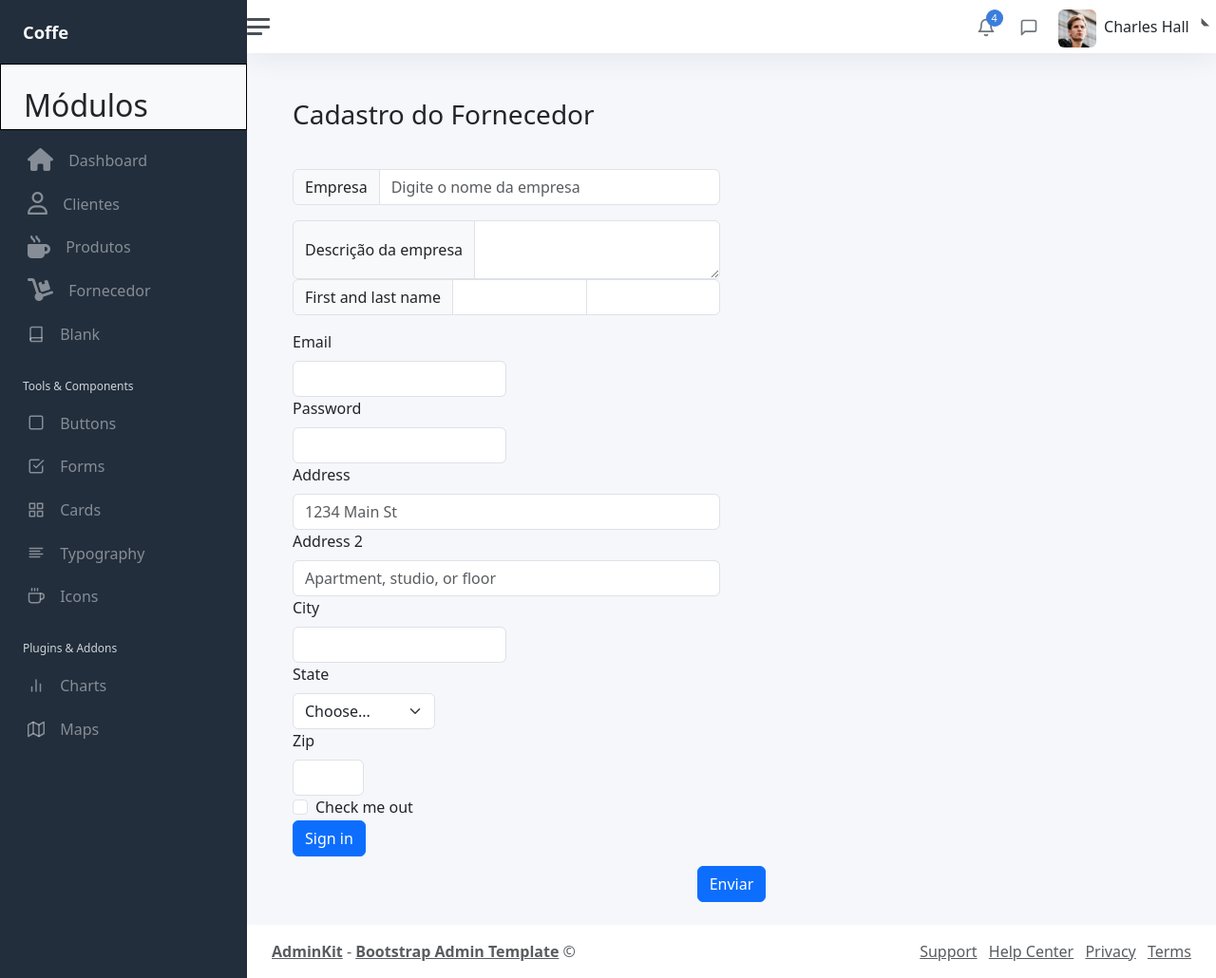
After one commit to SEngPablo/cafeteria, a PHP site: page /formfornecedor.php in a window 1280 px wide. The commit adds this page. Shown: the whole page at 95% size. Run offline with PHP 8.4, Linux system fonts and the light colour scheme.

Commit message:
Formulário Fornecedor | Alteração Menu | Formulário Produtos

```diff
--- /dev/null
+++ b/formfornecedor.php
@@ -0,0 +1,104 @@
+<!DOCTYPE html>
+<html lang="pt-br">
+
+<head>
+
+	<?php include 'header.php'?>
+
+<body>
+	<div class="wrapper">
+        <?php include 'menu.php' ?>
+
+
+		<div class="main">
+        <?php include 'topo.php' ?>
+
+		<main class="content">
+			<form action="" method="post">
+				<div class="container-fluid p-0">
+
+					<h1 class="h3 mb-3">Cadastro do Fornecedor</h1>
+
+					<div class="row">
+								<div class="col-md-6">
+									<label for="cadastrofornecedor" class="form-label"></label>
+									<div class="input-group mb-3">
+											<span class="input-group-text" id="nomeempresa">Empresa</span>
+											<input type="text" class="form-control" placeholder="Digite o nome da empresa">
+									</div>
+
+									<div class="input-group col-md-6">
+										<span class="input-group-text">Descrição da empresa</span>
+										<textarea class="form-control"></textarea>
+									</div>
+
+									<div class="input-group mb-3">
+										<span class="input-group-text">First and last name</span>
+										<input type="text" aria-label="First name" class="form-control">
+										<input type="text" aria-label="Last name" class="form-control">
+									</div>
+							<div class="col-md-6">
+								<label for="inputEmail4" class="form-label">Email</label>
+								<input type="email" class="form-control" id="inputEmail4">
+							</div>
+							<div class="col-md-6">
+								<label for="inputPassword4" class="form-label">Password</label>
+								<input type="password" class="form-control" id="inputPassword4">
+							</div>
+							<div class="col-12">
+								<label for="inputAddress" class="form-label">Address</label>
+								<input type="text" class="form-control" id="inputAddress" placeholder="1234 Main St">
+							</div>
+							<div class="col-12">
+								<label for="inputAddress2" class="form-label">Address 2</label>
+								<input type="text" class="form-control" id="inputAddress2" placeholder="Apartment, studio, or floor">
+							</div>
+							<div class="col-md-6">
+								<label for="inputCity" class="form-label">City</label>
+								<input type="text" class="form-control" id="inputCity">
+							</div>
+							<div class="col-md-4">
+								<label for="inputState" class="form-label">State</label>
+								<select id="inputState" class="form-select">
+								<option selected>Choose...</option>
+								<option>...</option>
+								</select>
+							</div>
+							<div class="col-md-2">
+								<label for="inputZip" class="form-label">Zip</label>
+								<input type="text" class="form-control" id="inputZip">
+							</div>
+							<div class="col-12">
+								<div class="form-check">
+								<input class="form-check-input" type="checkbox" id="gridCheck">
+								<label class="form-check-label" for="gridCheck">
+									Check me out
+								</label>
+								</div>
+							</div>
+							<div class="col-12">
+								<button type="submit" class="btn btn-primary">Sign in</button>
+							</div>
+
+						</div>
+
+
+					</div>
+
+				</div>
+<div style="text-align:center; justify-content:center; display: block; width:100%; margin-top: 10px;"><input type="submit" value="Enviar" class="btn btn-primary"></div>
+				</form>
+			</main>
+
+<footer class="footer">
+    <?php include 'footer.php' ?>
+
+</footer>
+		</div>
+	</div>
+
+	<script src="js/app.js"></script>
+
+</body>
+
+</html>
--- /dev/null
+++ b/js.js
@@ -0,0 +1,3 @@
+let test = 1;
+
+console.log(test);
--- a/menu.php
+++ b/menu.php
@@ -5,37 +5,39 @@
         </a>
 
 				<ul class="sidebar-nav">
-					<li class="sidebar-header">
-						Pages
+					<li class="sidebar-header h2 bg-light border border-black">
+						Módulos
 					</li>
+
+
 
 					<li class="sidebar-item">
 						<a class="sidebar-link" href="dashboard.php">
-              <i class="align-middle fa-solid fa-house"></i> <span class="align-middle">Dashboard</span>
+              <i class="align-middle fa-solid fa-house fa-xl"></i> <span class="align-middle">Dashboard</span>
             </a>
 					</li>
 
 					<li class="sidebar-item">
 						<a class="sidebar-link" href="formcliente.php">
-              <i class="align-middle" data-feather="user"></i> 	<span class="align-middle">Clientes</span>
+              <i class="align-middle fa-regular fa-user fa-xl" ></i> 	<span class="align-middle">Clientes</span>
             </a>
 					</li>
 
 					<li class="sidebar-item">
 						<a class="sidebar-link" href="formproduto.php">
-              <i class="align-middle bi bi-cup-hot-fill"></i> <span class="align-middle">Produtos</span>
+              <i class="align-middle fa-solid fa-mug-hot fa-xl"></i> <span class="align-middle">Produtos</span>
             </a>
 					</li>
 
 					<li class="sidebar-item">
-						<a class="sidebar-link" href="pages-sign-up.html">
-              <i class="align-middle" data-feather="user-plus"></i> <span class="align-middle">Sign Up</span>
+						<a class="sidebar-link" href="formfornecedor.php">
+              <i class="align-middle fa-solid fa-dolly fa-xl"></i> <span class="align-middle">Fornecedor</span>
             </a>
 					</li>
 
-					<li class="sidebar-item active">
+					<li class="sidebar-item">
 						<a class="sidebar-link" href="dashboard.php">
-              <i class="align-middle" data-feather="book"></i> <span class="align-middle">Blank</span>
+              <i class="align-middle fa-xl" data-feather="book"></i> <span class="align-middle">Blank</span>
             </a>
 					</li>
 
```
Also changed, not shown: formproduto.php (+7 -2 lines).
